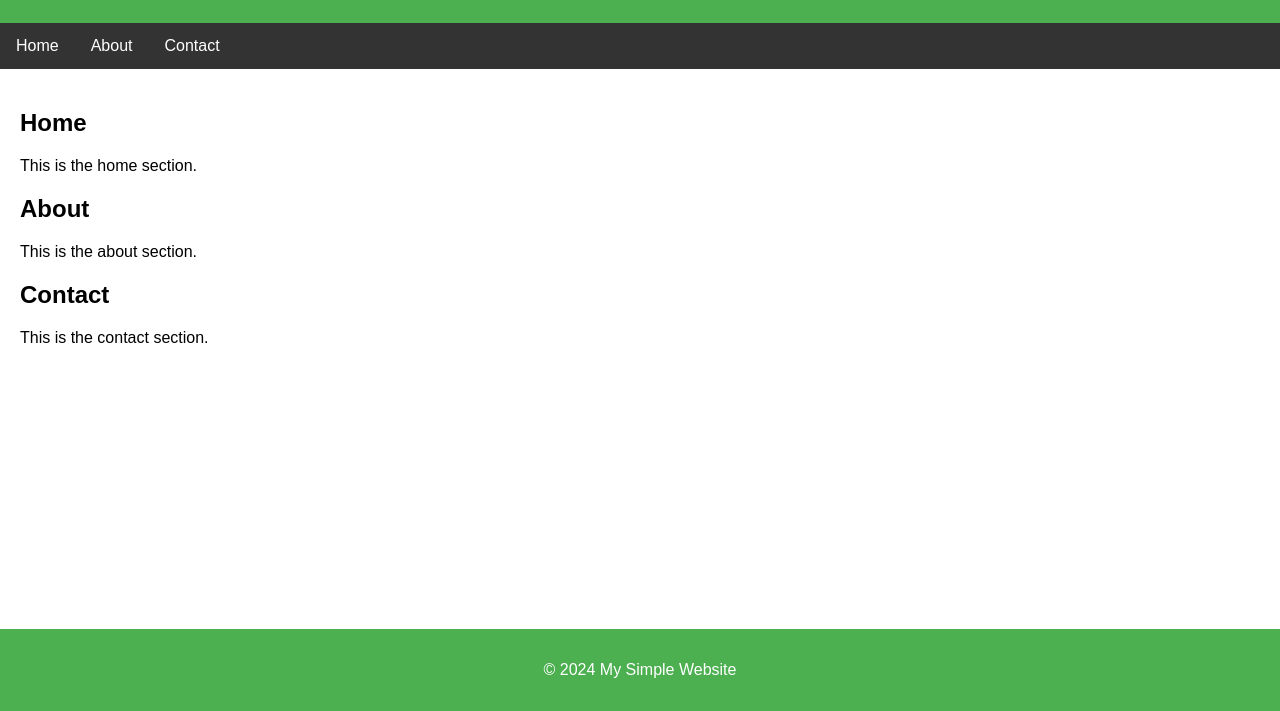
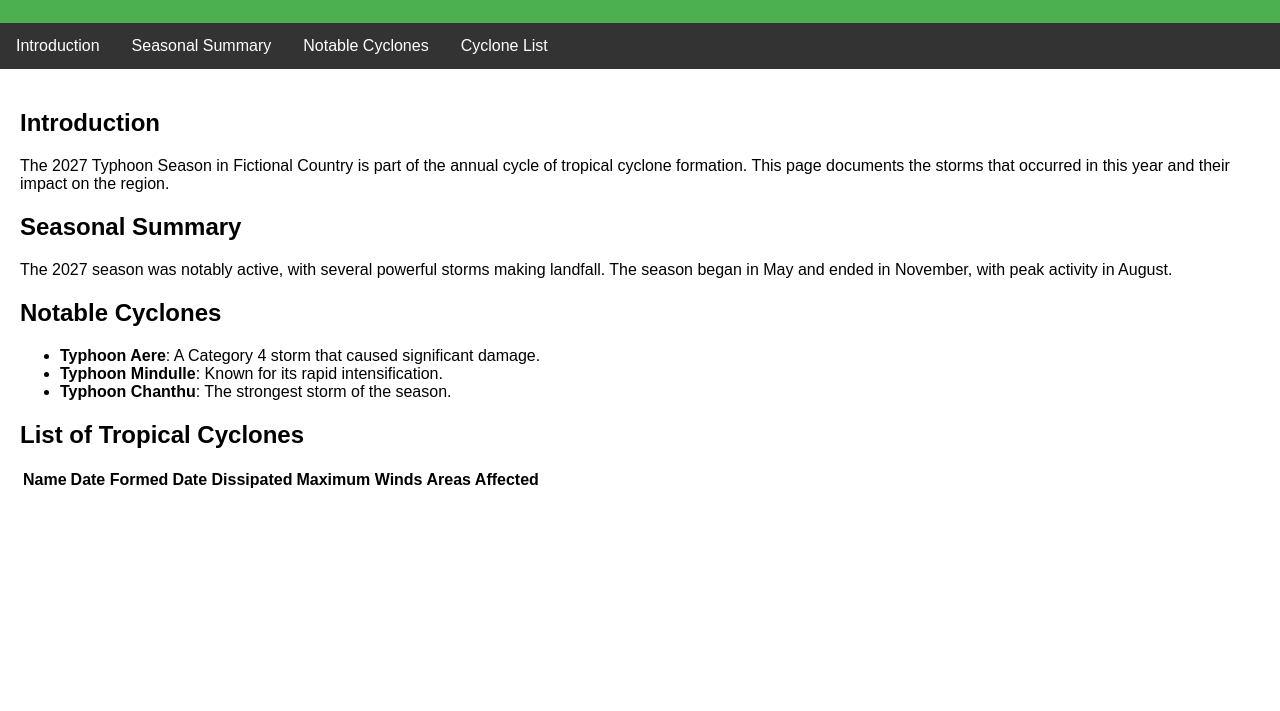
Before and after one commit to phoenixlly/fourth, a plain HTML site: page index.html in a window 1280 px wide. Shown: the part 89-800 px from the top of the page. Drawn offline with Linux system fonts and the light colour scheme.

Commit message:
Update index.html

```diff
--- a/index.html
+++ b/index.html
@@ -3,37 +3,56 @@
 <head>
     <meta charset="UTF-8">
     <meta name="viewport" content="width=device-width, initial-scale=1.0">
-    <title>My Simple Website</title>
+    <title>2027 Typhoon Season in Fictional Country</title>
     <link rel="stylesheet" href="styles.css">
 </head>
 <body>
     <header>
-        <h1>Welcome to My Simple Website</h1>
+        <h1>2027 Typhoon Season in Fictional Country</h1>
     </header>
     <nav>
         <ul>
-            <li><a href="#home">Home</a></li>
-            <li><a href="#about">About</a></li>
-            <li><a href="#contact">Contact</a></li>
+            <li><a href="#introduction">Introduction</a></li>
+            <li><a href="#seasonal-summary">Seasonal Summary</a></li>
+            <li><a href="#notable-cyclones">Notable Cyclones</a></li>
+            <li><a href="#cyclone-list">Cyclone List</a></li>
         </ul>
     </nav>
     <main>
-        <section id="home">
-            <h2>Home</h2>
-            <p>This is the home section.</p>
+        <section id="introduction">
+            <h2>Introduction</h2>
+            <p>The 2027 Typhoon Season in Fictional Country is part of the annual cycle of tropical cyclone formation. This page documents the storms that occurred in this year and their impact on the region.</p>
         </section>
-        <section id="about">
-            <h2>About</h2>
-            <p>This is the about section.</p>
+        <section id="seasonal-summary">
+            <h2>Seasonal Summary</h2>
+            <p>The 2027 season was notably active, with several powerful storms making landfall. The season began in May and ended in November, with peak activity in August.</p>
         </section>
-        <section id="contact">
-            <h2>Contact</h2>
-            <p>This is the contact section.</p>
+        <section id="notable-cyclones">
+            <h2>Notable Cyclones</h2>
+            <ul>
+                <li><strong>Typhoon Aere</strong>: A Category 4 storm that caused significant damage.</li>
+                <li><strong>Typhoon Mindulle</strong>: Known for its rapid intensification.</li>
+                <li><strong>Typhoon Chanthu</strong>: The strongest storm of the season.</li>
+            </ul>
+        </section>
+        <section id="cyclone-list">
+            <h2>List of Tropical Cyclones</h2>
+            <table>
+                <thead>
+                    <tr>
+                        <th>Name</th>
+                        <th>Date Formed</th>
+                        <th>Date Dissipated</th>
+                        <th>Maximum Winds</th>
+                        <th>Areas Affected</th>
+                    </tr>
+                </thead>
+                <tbody id="cyclone-table-body">
+                    <!-- JavaScript will populate this -->
+                </tbody>
+            </table>
         </section>
     </main>
-    <footer>
-        <p>&copy; 2024 My Simple Website</p>
-    </footer>
-    <script src="script.js"></script>
+    <script src="scripts.js"></script>
 </body>
 </html>
```
